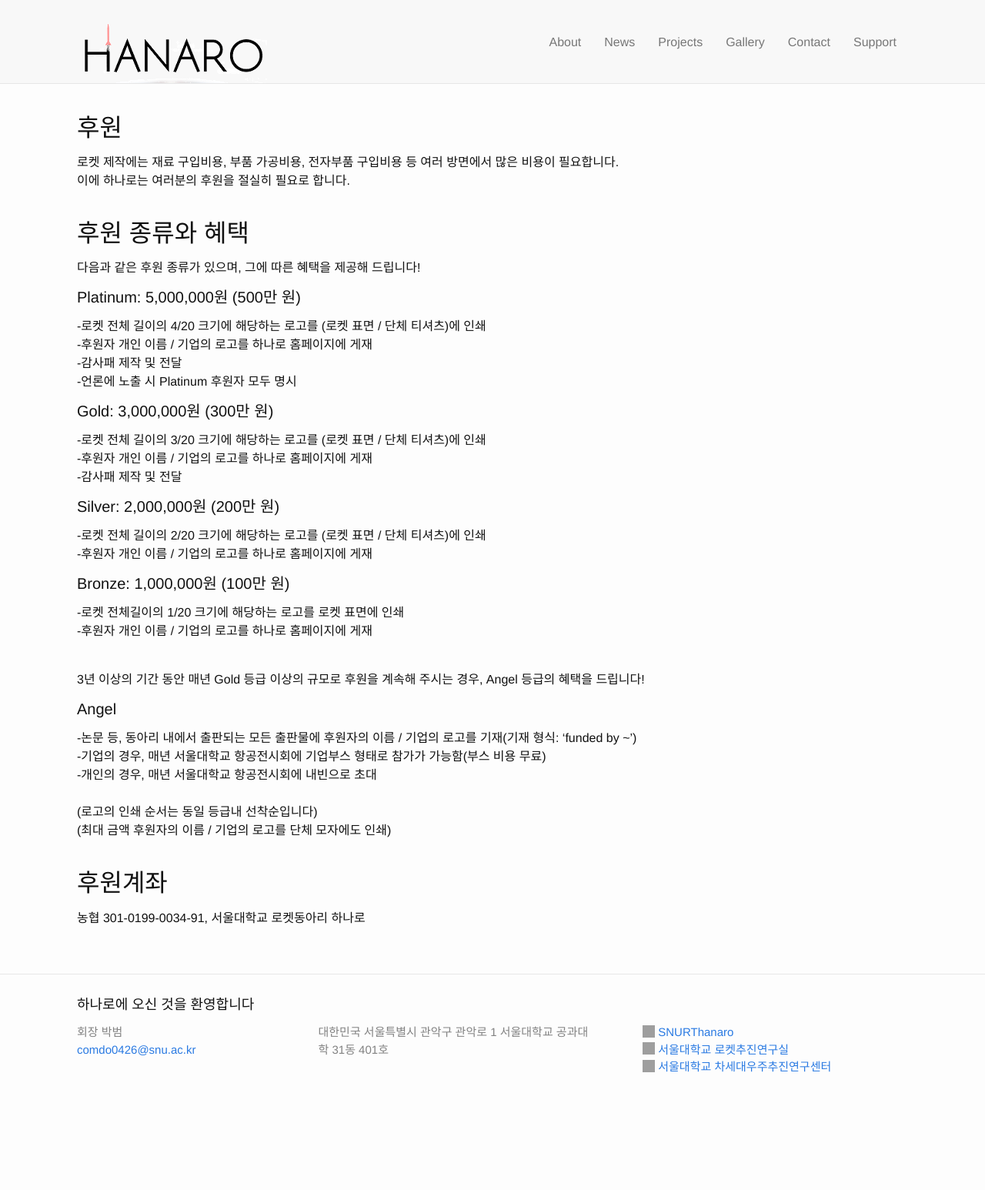
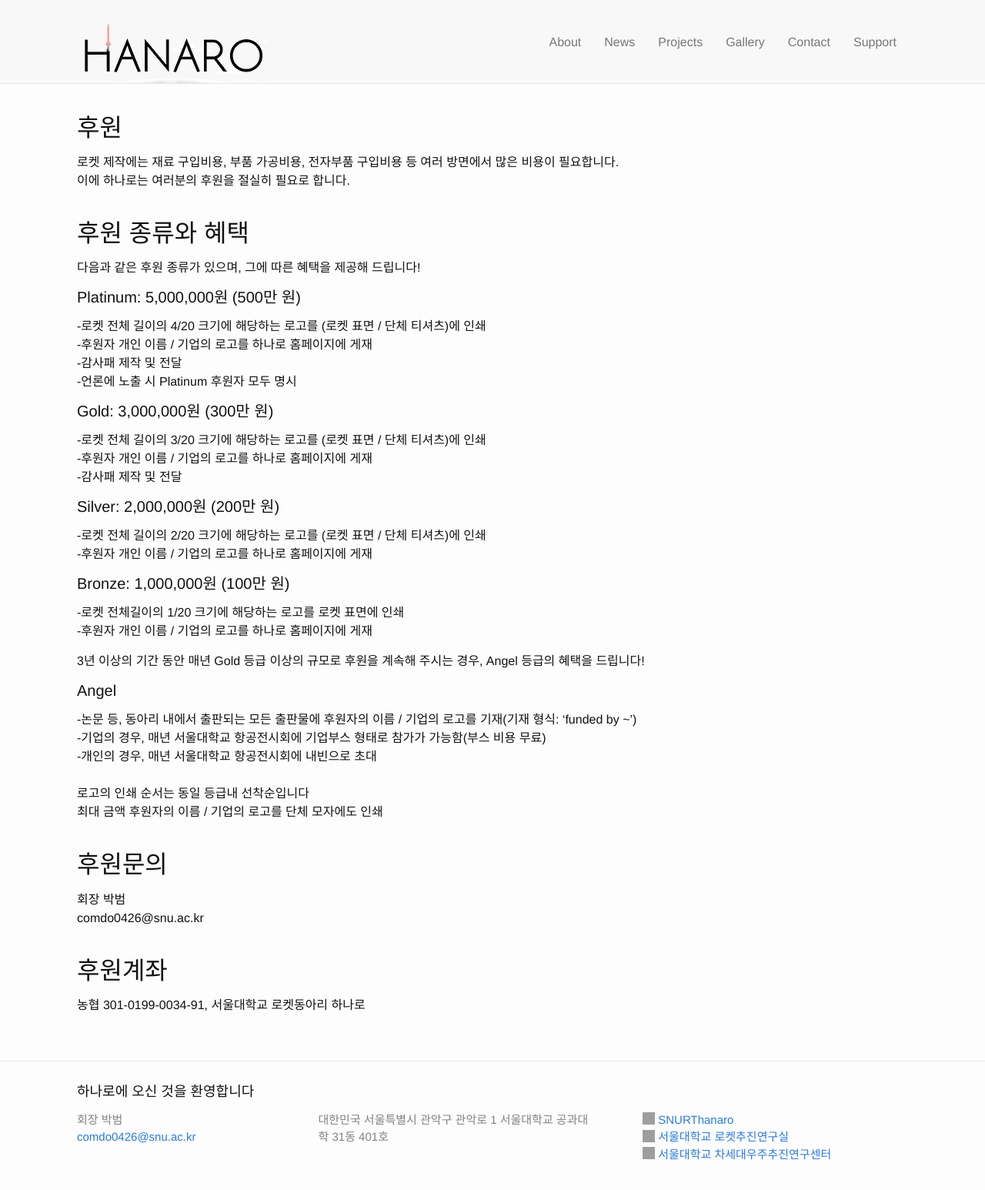
Before and after one commit to Hanaro2021/hanaro.github.io, a Jekyll site: the page built from _pages/6.support.md, in a window 1280 px wide. Shown: the top 1546 px of the page at 77% size. Built offline with Jekyll 4.4.1, drawn with Linux system fonts in a browser that asks for light colours; nearby versions of some CDN libraries; grey boxes are pictures that could not be loaded.

Commit message:
Update 6.support.md

```diff
--- a/_pages/6.support.md
+++ b/_pages/6.support.md
@@ -29,7 +29,7 @@ permalink: /support/
 
 <h4>Bronze: 1,000,000원 (100만 원)</h4>
 -로켓 전체길이의 1/20 크기에 해당하는 로고를 로켓 표면에 인쇄<br/>
--후원자 개인 이름 / 기업의 로고를 하나로 홈페이지에 게재<br/><br/>
+-후원자 개인 이름 / 기업의 로고를 하나로 홈페이지에 게재<br/>
 
 3년 이상의 기간 동안 매년 Gold 등급 이상의 규모로 후원을 계속해 주시는 경우, Angel 등급의 혜택을 드립니다!<br/>
 
@@ -38,8 +38,11 @@ permalink: /support/
 -기업의 경우, 매년 서울대학교 항공전시회에 기업부스 형태로 참가가 가능함(부스 비용 무료)<br/>
 -개인의 경우, 매년 서울대학교 항공전시회에 내빈으로 초대
 <br/><br/>
-(로고의 인쇄 순서는 동일 등급내 선착순입니다)<br/>
-(최대 금액 후원자의 이름 / 기업의 로고를 단체 모자에도 인쇄)<br/><br/>
+로고의 인쇄 순서는 동일 등급내 선착순입니다<br/>
+최대 금액 후원자의 이름 / 기업의 로고를 단체 모자에도 인쇄<br/><br/>
 
+<h2>후원문의</h2>
+회장 박범<br/>
+comdo0426@snu.ac.kr<br/><br/>
 <h2>후원계좌</h2>
 농협 301-0199-0034-91, 서울대학교 로켓동아리 하나로
```
